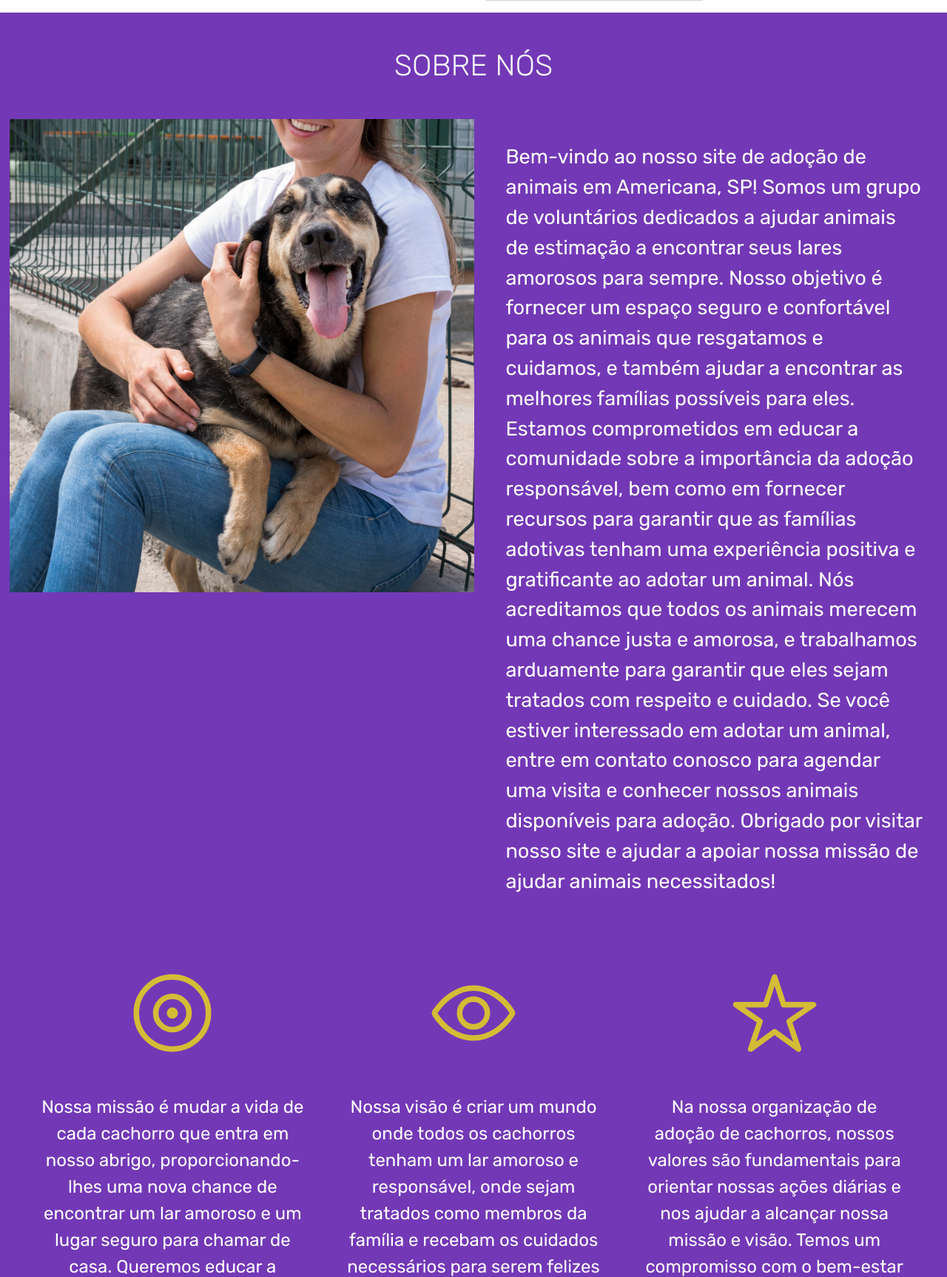
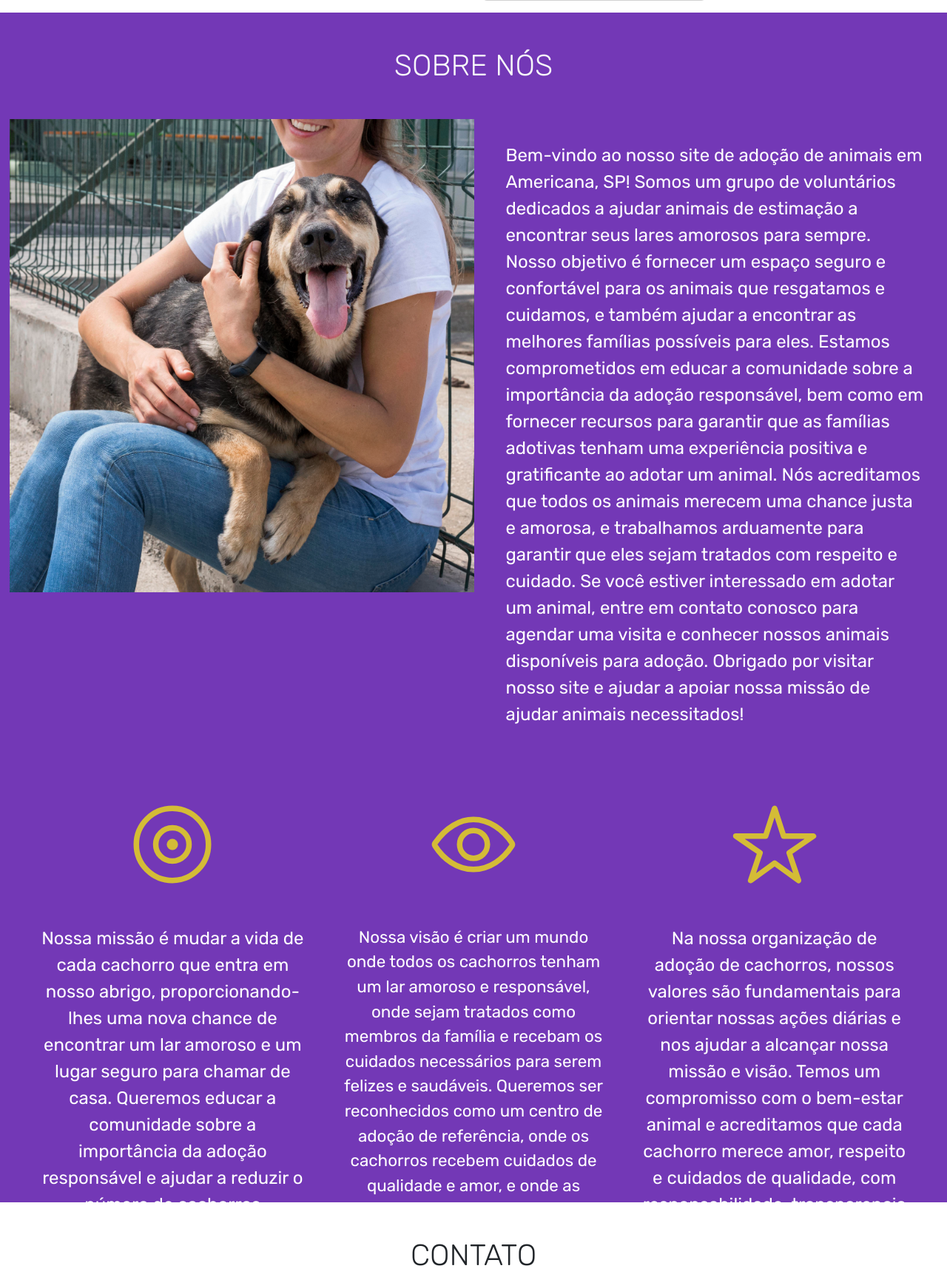
Before and after one commit to mariaeduardaauad/site, a PHP site: page / in a window 1280 px wide. Shown: the part 1775-3502 px from the top of the page at 74% size. Run offline with PHP 8.4, Linux system fonts and the light colour scheme.

Commit message:
atualizando tamanho da letra sobre nos

```diff
--- a/styles/style.css
+++ b/styles/style.css
@@ -147,7 +147,7 @@
 .col-6 .text {
   margin-top: 5%;
 color: white;
-font-size: 1.7rem;
+font-size: 1.5rem;
 margin: 5%;
 
 }
@@ -160,7 +160,7 @@
 }
 
 #sobre-nos .content-contact .contact-left {
-  font-size: 1.7rem;
+  font-size: 1.5rem;
   padding: 5px;
 }
 
@@ -192,7 +192,7 @@
 }
 
 #sobre-nos .container2 .centro p {
-  font-size: 1.5rem;
+  font-size: 1.4rem;
   color: white;
 
 }
```
